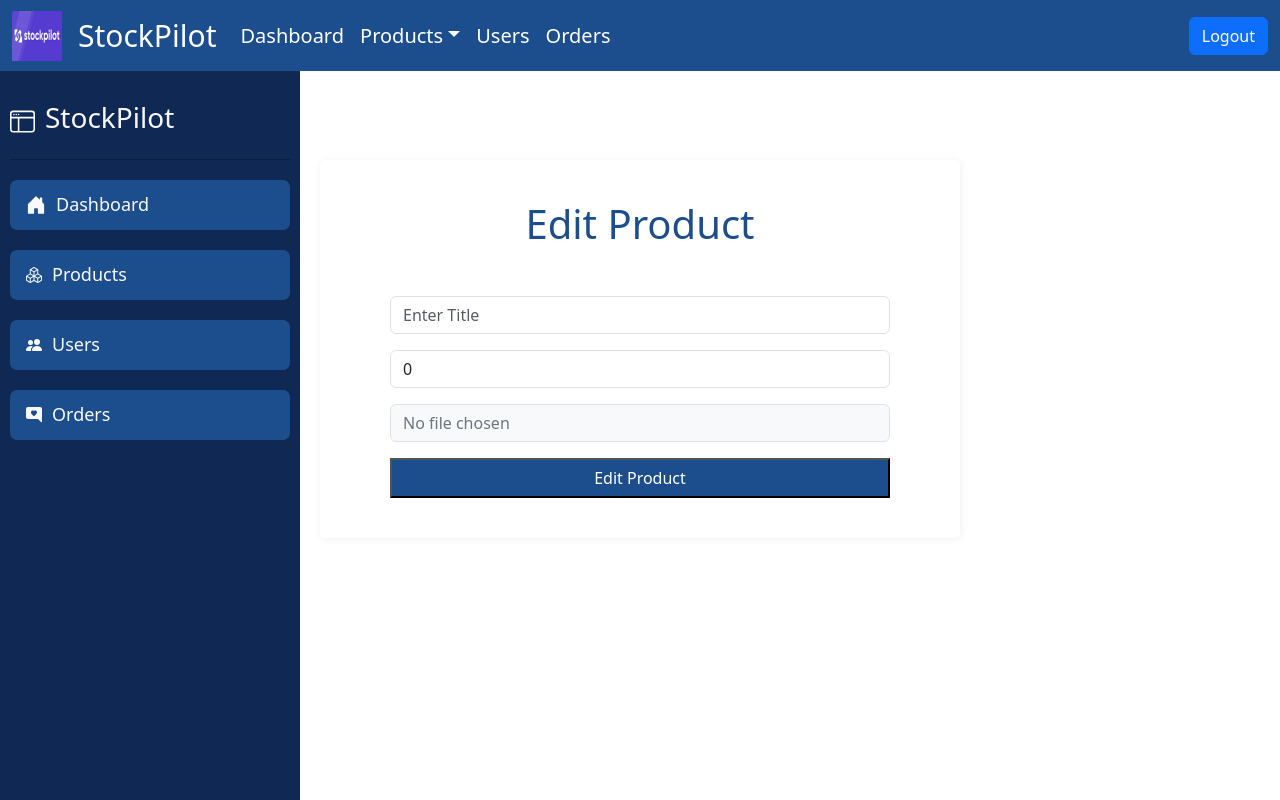
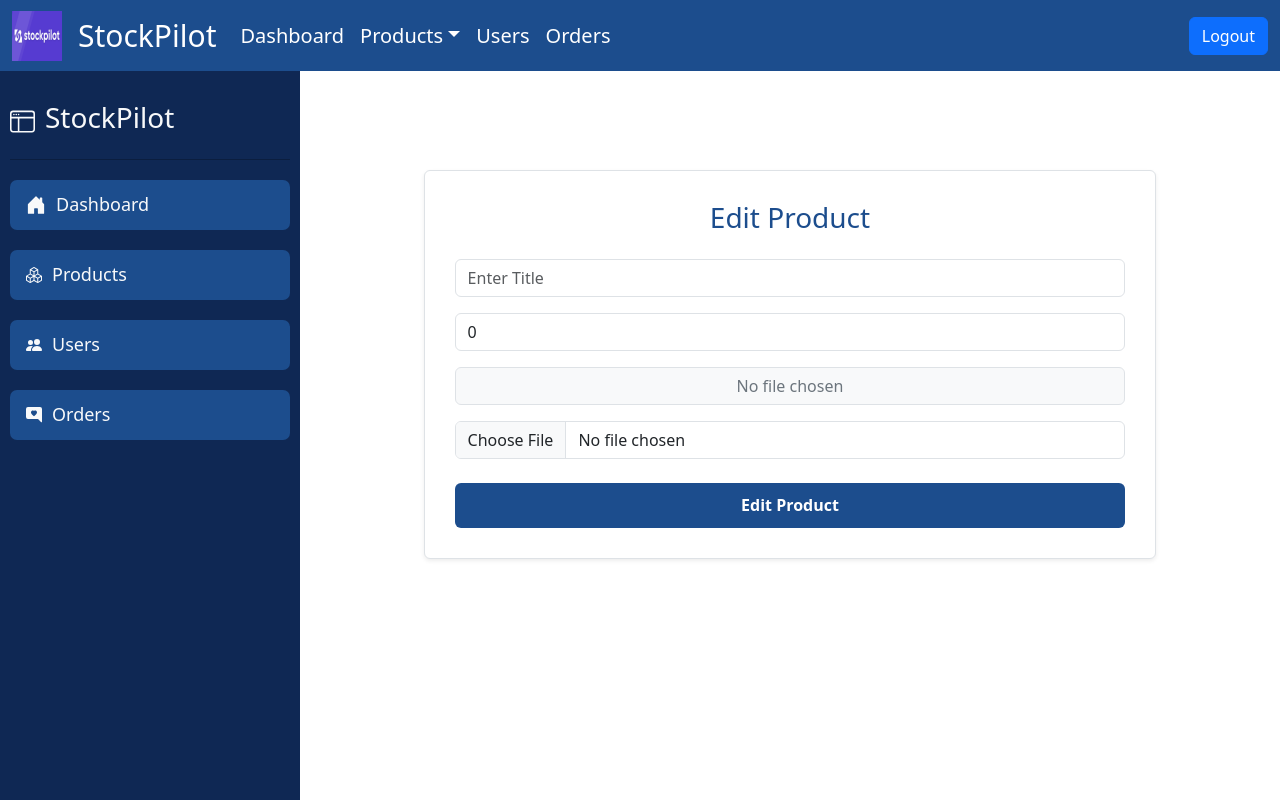
Before and after one commit to priyanshi1933/React-Mini-Project, a React (Vite) app in the folder reactproject/: page /updateprod/1 in a window 1280 px wide. Built offline with nearby package versions, Linux system fonts and the light colour scheme; no server answers; sample sign-in values are in the browser's storage.

Commit message:
first commit

```diff
--- a/reactproject/src/Components/AddProd.tsx
+++ b/reactproject/src/Components/AddProd.tsx
@@ -68,7 +68,7 @@ const AddProd = () => {
   return (
     <>
       <Sidebar />
-      <div
+      {/* <div
         style={{ marginLeft: "300px", marginTop: "70px", padding: "20px" }}
         className="content"
       ></div>
@@ -77,15 +77,96 @@ const AddProd = () => {
           <h1 style={{ color: "#1C4D8D" }}>Add Product</h1>
           <div className="container mt-5">
             <input  type="text"  id="title"  name="title"  value={title}  placeholder="Enter Title"  onChange={handleTitleChange}  className="form-control mt-3"  style={{ width: "500px" }} />
-            {/* <div style={{ color: "red" }}>{msg.title}</div> */}
+
             <input type="number" id="price" value={price}  name="price"  onChange={handlePriceChange}  placeholder="Enter Price"  className="form-control mt-3"   style={{ width: "500px" }}  />
-            {/* <div style={{ color: "red" }}>{msg.price}</div> */}
+
             <input type="file" id="image" name="image"  onChange={handleImageChange} className="form-control mt-3" style={{ width: "500px" }}/>
-            {/* <div style={{ color: "red" }}>{msg.image}</div> */}
+
             <button type="submit"  className="btn-lg mt-3" style={{ width: "500px", height: "40px", background: "#1C4D8D",  color: "white",  }} > Add Product</button>
           </div>
         </center>
-      </form>
+      </form> */}
+      <div
+        className="content"
+        style={{
+          marginTop: "150px",
+          padding: "20px",
+          // This ensures the margin only exists on larger screens
+          marginLeft: window.innerWidth > 768 ? "300px" : "0px",
+        }}
+      >
+        <div className="container-fluid">
+          <div className="row justify-content-center">
+            <div className="col-12">
+              <form
+                method="post"
+                className="add shadow-sm bg-white rounded border"
+                onSubmit={handleSubmit}
+                style={{
+                  width: "80%",
+                  margin: "0 auto",
+                  padding: "30px",
+                  maxWidth: "1100px",
+                }}
+              >
+                <h1
+                  className="text-center mb-4"
+                  style={{ color: "#1C4D8D", fontSize: "28px" }}
+                >
+                  Add Product
+                </h1>
+
+                <div className="mb-3">
+                  <input
+                    type="text"
+                    id="title"
+                    name="title"
+                    value={title}
+                    placeholder="Enter Title"
+                    onChange={handleTitleChange}
+                    className="form-control"
+                  />
+                </div>
+
+                <div className="mb-3">
+                  <input
+                    type="number"
+                    id="price"
+                    value={price}
+                    name="price"
+                    onChange={handlePriceChange}
+                    placeholder="Enter Price"
+                    className="form-control"
+                  />
+                </div>
+
+                <div className="mb-3">
+                  <input
+                    type="file"
+                    id="image"
+                    name="image"
+                    onChange={handleImageChange}
+                    className="form-control"
+                  />
+                </div>
+
+                <button
+                  type="submit"
+                  className="btn w-100 mt-2"
+                  style={{
+                    background: "#1C4D8D",
+                    color: "white",
+                    height: "45px",
+                    fontWeight: "bold",
+                  }}
+                >
+                  Add Product
+                </button>
+              </form>
+            </div>
+          </div>
+        </div>
+      </div>
     </>
   );
 };
--- a/reactproject/src/Components/Products.tsx
+++ b/reactproject/src/Components/Products.tsx
@@ -16,16 +16,17 @@ const Products = () => {
   const [page, setPage] = useState(1);
   const [totalPages, setTotalPages] = useState(1);
   const [search, setSearch] = useState("");
+  const [sort, setSort] = useState("");
   // const [product, setProduct] = useState<any>(null);
   // const [qty, setQty] = useState<number>(1);
   const [cart, setCart] = useState<any[]>([]);
   useEffect(() => {
     loadData();
-  }, [page, search]);
+  }, [page, search, sort]);
 
   const loadData = async () => {
     const res = await axios.get(
-      `http://localhost:3000/products?page=${page}&limit=${LIMIT}&search=${search}`,
+      `http://localhost:3000/products?page=${page}&limit=${LIMIT}&search=${search}&sort=${sort}`,
     );
     setProducts(res.data.data);
     setTotalPages(res.data.totalPages);
@@ -92,7 +93,7 @@ const Products = () => {
         style={{ marginLeft: "300px", marginTop: "80px", padding: "20px" }}
         className="content"
       >
-        <form className="d-flex" role="search">
+        <form className="d-flex justify-content-between w-100" role="search">
           <input
             className="form-control me-2"
             style={{ width: "400px" }}
@@ -105,9 +106,23 @@ const Products = () => {
               setPage(1);
             }}
           />
-        </form>
+
+
+          <select
+            className="form-select"
+            style={{float:'right',width:'400px'}}
+            value={sort}
+            onChange={(e)=>{setSort(e.target.value);setPage(1);}}
+          >
+            <option value="">Sort By</option>
+            <option value="price_asc">Price : Low to High</option>
+            <option value="price_desc">Price : High to Low</option>
+            <option value="title_asc">Title : A-Z</option>
+            <option value="title_desc">Title : Z-A</option>
+          </select>
+         </form>
         <center>
-          <h1 style={{ color: "#1C4D8D" }}>Products</h1>
+          <h1 style={{ color: "#1C4D8D" }} className="mt-3">Products</h1>
         </center>
         <Link
           to="/addprod"
@@ -124,8 +139,9 @@ const Products = () => {
           }}
         >
           {products?.map((p) => (
-            <div key={p.id || (p as any)._id}
-              className="card mt-5"
+            <div
+              key={p.id || (p as any)._id}
+              className="card mt-5 ms-4"
               style={{
                 width: "22rem",
                 height: "23rem",
@@ -250,7 +266,8 @@ const Products = () => {
                     <tr>
                       <th>
                         <img
-                          src={`http://localhost:3000/uploads/${item.image}`}  crossOrigin="anonymous"
+                          src={`http://localhost:3000/uploads/${item.image}`}
+                          crossOrigin="anonymous"
                           style={{ width: "100px", height: "100px" }}
                         />
                       </th>
--- a/reactproject/src/Components/Reg.css
+++ b/reactproject/src/Components/Reg.css
@@ -1,7 +1,23 @@
-.add {
+/* .add {
   margin: 50px auto;
   padding: 40px;
   width: 50%;
   border-radius: 5px;
   box-shadow: 1px 1px 8px rgba(0, 0, 0, 0.065);
+} */
+.add {
+  margin: 50px auto;
+  padding: 40px;
+  width: 50%; /* Desktop default */
+  border-radius: 5px;
+  box-shadow: 1px 1px 8px rgba(0, 0, 0, 0.065);
 }
+
+/* For Tablets and Mobiles (Screens < 768px) */
+@media (max-width: 768px) {
+  .add {
+    width: 85%;    /* Wider on smaller screens */
+    padding: 20px; /* Less padding to save space */
+    margin: 20px auto;
+  }
+}
--- a/reactproject/src/Components/UpdateProd.tsx
+++ b/reactproject/src/Components/UpdateProd.tsx
@@ -69,28 +69,98 @@ const UpdateProd = () => {
   return (
     <>
       <Sidebar />
-      <div style={{ marginLeft: "300px", marginTop: "70px", padding: "20px" }} className="content" ></div>
-      <form method="post" className="add" onSubmit={handleSubmit}>
+      <div
+        className="content"
+        style={{
+          marginTop: "150px",
+          padding: "20px",
+          // This ensures the margin only exists on larger screens
+          marginLeft: window.innerWidth > 768 ? "300px" : "0px",
+        }}
+      >
+        <div className="container-fluid">
+          <div className="row justify-content-center">
+            <div className="col-12">
+              <form method="post"  className="add shadow-sm bg-white rounded border" onSubmit={handleSubmit} style={{
+                  width: "80%",
+                  margin: "0 auto",
+                  padding: "30px",
+                  maxWidth: "1100px",
+                }}>
                 <center>
-          <h1 style={{ color: "#1C4D8D" }}>Edit Product</h1>
-          <div className="container mt-5">
-            <input type="text" id="title" name="title"  value={title} placeholder="Enter Title" onChange={(e) => setTitle(e.target.value)}  className="form-control mt-3" style={{ width: "500px" }}/>
+                  <h1 className="text-center mb-4"
+                  style={{ color: "#1C4D8D", fontSize: "28px" }}>Edit Product</h1>
+                  <div className="mb-3">
+                    <input
+                      type="text"
+                      id="title"
+                      name="title"
+                      value={title}
+                      placeholder="Enter Title"
+                      onChange={(e) => setTitle(e.target.value)}
+                      className="form-control"
+                    />
                     <div style={{ color: "red" }}>{msg.title}</div>
-            <input type="number" id="price" value={price} name="price" onChange={(e) => setPrice(Number(e.target.value))} placeholder="Enter Price"  className="form-control mt-3" style={{ width: "500px" }}/>
+                    </div>
+                    <div className="mb-3">
+                    <input
+                      type="number"
+                      id="price"
+                      value={price}
+                      name="price"
+                      onChange={(e) => setPrice(Number(e.target.value))}
+                      placeholder="Enter Price"
+                      className="form-control mt-3"
+                    />
                     <div style={{ color: "red" }}>{msg.price}</div>
+</div>
+                    <div
+                      className="mb-3"
 
+                    >
+                      <label
+                        htmlFor="image"
+                        className="form-control"
+                        style={{
+                          cursor: "pointer",
+                          backgroundColor: "#f8f9fa",
+                          color: "#6c757d",
+                        }}
+                      >
 
-            <div className="mt-3" style={{ width: "500px", textAlign: "left" }}>
-              <label htmlFor="image" className="form-control" style={{ cursor: "pointer",backgroundColor: "#f8f9fa", color: "#6c757d",}}> {imageName}</label>
-              <input type="file" id="image" name="image" onChange={handleImageChange} style={{ display: "none" }}/>
+                        {imageName}
+                      </label>
+                      </div>
+                      <div className="mb-3">
+                      <input
+                        type="file"
+                        id="image"
+                        name="image"
+                        className="mt-3 form-control"
+                        onChange={handleImageChange}
+
+                      />
                     </div>
                     <div style={{ color: "red" }}>{msg.image}</div>
-            <button type="submit" className="btn-lg mt-3" style={{  width: "500px",  height: "40px",  background: "#1C4D8D",  color: "white",}}>
+                    <button
+                  type="submit"
+                  className="btn w-100 mt-2"
+                  style={{
+                    background: "#1C4D8D",
+                    color: "white",
+                    height: "45px",
+                    fontWeight: "bold",
+                  }}
+                >
                   Edit Product
                 </button>
-          </div>
+
                 </center>
               </form>
+            </div>
+          </div>
+        </div>
+      </div>
     </>
   );
 };
```
Lines whose indentation alone changed are shown as unchanged.
